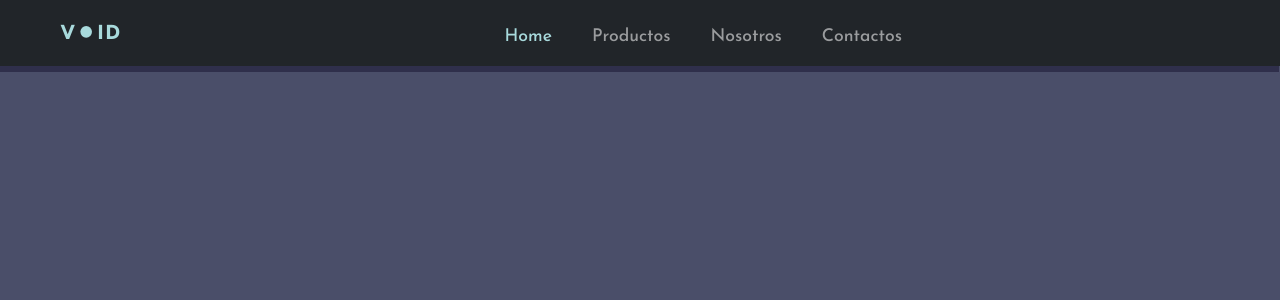
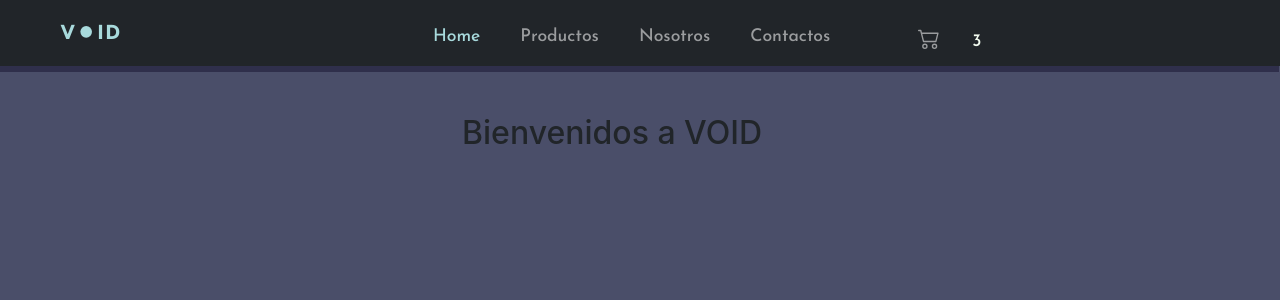
Before and after one commit to xKaige/ecommerceVoid-Barros, a React (Create React App) app: page / in a window 1280 px wide. Shown: the top 300 px of the page. Built offline with nearby package versions, Linux system fonts and the light colour scheme.

Commit message:
Ecommerce Void-Barros

```diff
--- a/package.json
+++ b/package.json
@@ -10,6 +10,7 @@
     "bootstrap": "^5.2.0-beta1",
     "react": "^18.1.0",
     "react-dom": "^18.1.0",
+    "react-icons": "^4.3.1",
     "react-scripts": "5.0.1",
     "web-vitals": "^2.1.4"
   },
--- a/src/App.js
+++ b/src/App.js
@@ -2,10 +2,15 @@ import "bootstrap/dist/css/bootstrap.min.css"
 import "bootstrap/dist/js/bootstrap.bundle.min"
 import './index.css';
 import NavBar from './components/NavBar';
+import ItemListContainer from "./components/ItemListContainer";
+
 
 function App() {
   return (
+    <>
       <NavBar />
+      <ItemListContainer greetin={"VOID"} />
+    </>
   );
 }
 
--- /dev/null
+++ b/src/components/CartWidget.jsx
@@ -0,0 +1,11 @@
+import { BsCart2 } from "react-icons/bs";
+
+
+function CartWidget() {
+    return (
+    <>
+           <BsCart2 size={22} />
+    </>
+)}
+
+export default CartWidget;
--- /dev/null
+++ b/src/components/ItemListContainer.jsx
@@ -0,0 +1,15 @@
+
+function ItemListContainer({ greetin }) {
+    return <>
+        <div className="container">
+            <div className="row">
+                <div className="col-4"></div>
+                <div className="col-4 mt-5"> <h2>Bienvenidos a {greetin} </h2></div>
+                <div className="col-4"></div>
+            </div>
+        </div>
+
+    </>
+}
+
+export default ItemListContainer
--- a/src/components/NavBar.jsx
+++ b/src/components/NavBar.jsx
@@ -1,29 +1,37 @@
+import CartWidget from "./CartWidget";
 
 function NavBar() {
     return (
         <nav className="navbar navbar-expand-lg navbar-dark bg-dark nav-tipografia">
             <div className="container-fluid">
-                <a className="navbar-brand ms-5 logoEstilo" href="#">V<svg xmlns="http://www.w3.org/2000/svg" width="20" height="16" fill="currentColor" className="bi bi-circle-fill" viewBox="0 0 25 22">
+                <a className="navbar-brand ms-5 logoEstilo" href="/">V<svg xmlns="http://www.w3.org/2000/svg" width="20" height="16" fill="currentColor" className="bi bi-circle-fill" viewBox="0 0 25 22">
                     <circle cx="10" cy="8" r="8" />
                 </svg>ID</a>
-                <button className="navbar-toggler" type="button" data-bs-toggle="collapse" data-bs-target="#navbarNav" aria-controls="navbarNav" aria-expanded="false" aria-label="Toggle navigation">
+                <button className="navbar-toggler" type="button" data-bs-toggle="collapse" data-bs-target="/navbarNav" aria-controls="navbarNav" aria-expanded="false" aria-label="Toggle navigation">
                     <span className="navbar-toggler-icon"></span>
                 </button>
                 <div className="collapse navbar-collapse justify-content-center" id="navbarNav">
-                    <ul className="navbar-nav gap-4 mt-2">
+                    <ul className="navbar-nav gap-4 mt-2 align-items-center">
                         <li className="nav-item">
-                            <a className="nav-link active" aria-current="page" href="#">Home</a>
+                            <a className="nav-link active" aria-current="page" href="/">Home</a>
                         </li>
                         <li className="nav-item">
-                            <a className="nav-link" href="#">Productos</a>
+                            <a className="nav-link" href="/">Productos</a>
                         </li>
                         <li className="nav-item">
-                            <a className="nav-link" href="#">Nosotros</a>
+                            <a className="nav-link" href="/">Nosotros</a>
                         </li>
                         <li className="nav-item">
-                            <a className="nav-link" href="#">Contactos</a>
+                            <a className="nav-link" href="/">Contactos</a>
+                        </li>
+                        <li className="nav-item ps-5">
+                            <a className="nav-link prueba" href="/"><CartWidget /></a>
+                        </li>
+                        <li className="nav-item">
+                            <p className="nav-card-qt">3</p>
                         </li>
                     </ul>
+
                 </div>
             </div>
         </nav>
--- a/src/index.css
+++ b/src/index.css
@@ -19,13 +19,19 @@ code {
   --nav-active-color: #f1faee;
 }
 
-*{
+* {
   margin: 0;
   padding: 0;
 }
 
 body {
   background-color: #4a4e69 !important;
+}
+
+.nav-card-qt {
+  color: var(--nav-active-color);
+  padding-top: 10px;
+
 }
 
 .contenedorNuevo {
@@ -41,7 +47,7 @@ body {
   font-family: 'Josefin Sans', sans-serif;
 }
 
-.logoEstilo{
+.logoEstilo {
   letter-spacing: 0.2rem;
   text-decoration: none;
   font-weight: bold;
@@ -50,16 +56,33 @@ body {
   font-family: 'Prompt', sans-serif;
 }
 
-.logoEstilo:hover{
+.logoEstilo:hover {
   color: var(--nav-color) !important;
 }
 
-a:hover{
+a:hover {
   color: var(--nav-active-color) !important;
   transition: 0.2s;
 
 }
 
-.nav-link.active{
+.nav-link.active {
   color: var(--nav-color) !important;
 }
+
+
+.productos {
+  color: var(--nav-active-color);
+  font-size: 1.2rem;
+  font-weight: bold;
+  letter-spacing: 0.1rem;
+}
+
+p {
+  margin-bottom: 0;
+}
+
+.prueba:hover {
+  color: var(--nav-color) !important;
+  transition: 0.2s;
+}
```
Also changed, not shown: src/components/Carousel.jsx (deleted, +0 -20 lines), src/App.css (added), src/img/logo.png (deleted), 1 other file (tests, documents, lock files or other folders).
